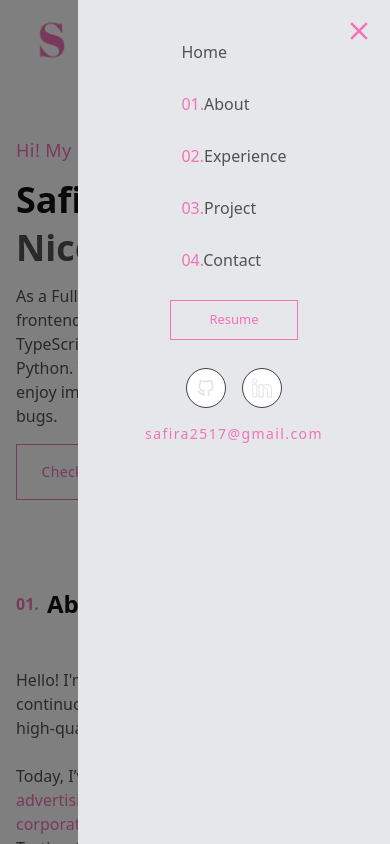
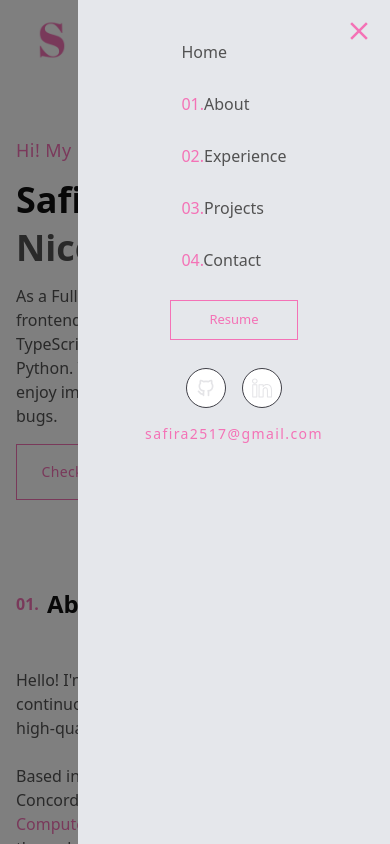
Before and after one commit to safirasari/portfolio, a React (Vite) app: page / in a window 390 px wide. Both pictures are taken after a click on the element 354 px from the left and 40 px from the top of the page. Built offline with nearby package versions, Linux system fonts and the light colour scheme.

Commit message:
about me section updated

```diff
--- a/src/components/About.tsx
+++ b/src/components/About.tsx
@@ -34,25 +34,29 @@ const About = () => {
           <p>
             Hello! I'm Safira Sari, and I’m passionate about continuously
             learning about tech and crafting high-quality products.
+          </p>
 
+          <p>
+            Based in Montreal, I recently graduated from Concordia University with a {" "}
+            <span className="text-textPink">
+              Bachelor of Computer Science.
+            </span>{" "}
+            After doing internships through the co-op program, I became a {" "}
+             <span className="text-textPink">
+              Full Stack Developer.
+            </span>{" "}
+            In my most recent role, I've resolved 55+ bugs and deployed 50+ features to production.
+            I was often praised for having a good eye for detail during code reviews, consistently
+            catching issues before production as I meticulously tested new things on staging environements.
+            Always eager to help my team, I happily assisted colleagues when they needed an extra hand
+            and jumped on calls if needed. Nonetheless, I still have room to grow and lots to learn!
+          </p>
 
-          </p>
           <p>
-            Today, I’ve had the privilege of working at an{" "}
             <span className="text-textPink">
-              advertising agency, a startup, a major corporation, and a
-              student-led design studio.
+              Outside of coding,
             </span>{" "}
-            Testing
-            Code reviews
-
-
-            add stats of bugs fixes
-
-            love improving processes
-          </p>
-          <p>
-            Outside of coding, video games have always been one of my favorite hobbies.
+            video games have always been one of my favorite hobbies.
             I play MOBAs and strategy games such as Teamfight Tactics (TFT), in which I've achieved the
             highest tier - Challenger - in multiple sets, with my highest peak being rank 77 in North America.
             {/* <br /> */}
@@ -61,12 +65,19 @@ const About = () => {
             Another interest of mine is shopping while exploring fashion trends as I refine my own personal style.
             Although it's less of a hobby, trying out new food and recipes is super fun for me!
           </p>
+
           <p>
-            My passion for learning pushes me to continuously aim for growth and improvement.
+            For me, the best part of this field is staying {" "}
+            <span className="text-textPink">
+              curious.
+            </span>{" "}
+            I genuinely love expanding my knowledge, especially in the realm of science,
+            as it is a subject I've been into ever since I was younger.
           </p>
-          {/* <p className="font-titleFont font-semibold text-textLight">
-            Here are some technologies I’ve been working with recently:
-          </p> */}
+
+          <p className="font-titleFont font-semibold text-textLight">
+            Here's a summary of some of the technologies I've used—though I'm always open to broadening my tech stack!
+          </p>
 
 
 {/* vertical stack */}
@@ -126,12 +137,13 @@ const About = () => {
 
 
         </motion.div>
-        {/* Profile Image */}
+
+        <div className="w-full lg:w-1/3 flex flex-col items-center">
         <motion.div
           initial={{ opacity: 0, x: 50 }}
           animate={{ opacity: 1, x: 0 }}
           transition={{ duration: 0.5, ease: "easeOut" }}
-          className="w-full lg:w-1/3 h-96 relative group"
+          className="w-full h-96 relative group"
         >
           <div className="absolute w-full h-96 rounded-lg overflow-hidden shadow-navbarShadow">
             <img
@@ -142,6 +154,18 @@ const About = () => {
           </div>
           <div className="hidden lg:block absolute inset-0 border-2 border-textPink rounded-lg -translate-x-3 -translate-y-3 group-hover:-translate-x-4 group-hover:-translate-y-4 transition-transform duration-300"></div>
         </motion.div>
+        <p className="mt-3 text-sm italic text-center">
+          Photo taken by my good friend {" "}
+          <a
+            href="https://www.linkedin.com/in/tommy-cao-dev/"
+            target="_blank"
+            rel="noopener noreferrer"
+            className="underline hover:text-textPink"
+          >
+            Tommy Cao
+          </a>
+        </p>
+      </div>
       </div>
     </section>
   );
--- a/src/components/Experience.tsx
+++ b/src/components/Experience.tsx
@@ -52,7 +52,7 @@ const Experience = () => {
   };
   return (
     <section id="experience" className="py-10 lg:py-24">
-      <SectionTitle title="Where I have Worked" titleNo="02" />
+      <SectionTitle title="My Journey" titleNo="02" />
       <div className="w-full mt-10 flex flex-col md:flex-row gap-16">
         <ul className="md:w-32 flex flex-col">
           <li
--- a/src/components/Navbar.tsx
+++ b/src/components/Navbar.tsx
@@ -106,7 +106,7 @@ const Navbar = () => {
                 transition={{ duration: 0.1, delay: 0.3 }}
               >
                 <span className="text-textPink">03.</span>
-                Project
+                Projects
               </motion.li>
             </a>
             <a
@@ -236,7 +236,7 @@ const Navbar = () => {
                         }}
                       >
                         <span className="text-textPink">03.</span>
-                        Project
+                        Projects
                       </motion.li>
                     </a>
                     <a
--- a/src/components/Projects.tsx
+++ b/src/components/Projects.tsx
@@ -6,7 +6,7 @@ import { RxOpenInNewWindow } from "react-icons/rx";
 const Projects = () => {
   return (
     <section id="project" className="lg:px-20 py-24">
-      <SectionTitle title="Some Things I have Built" titleNo="03" />
+      <SectionTitle title="Some Projects I Worked On" titleNo="03" />
       {/* ============ project One Start here ================ */}
       <div className="w-full flex flex-col items-center justify-center gap-28 mt-10">
         <div className="flex flex-col xl:flex-row gap-6">
```
